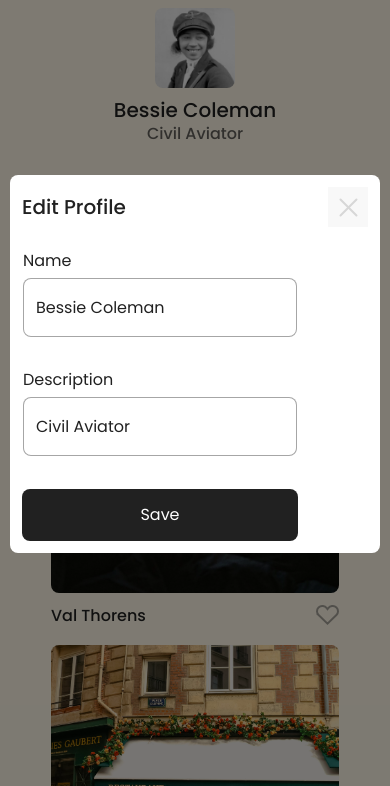
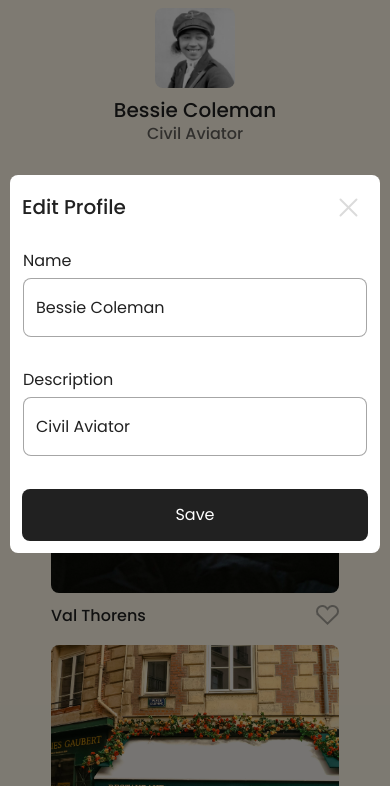
Before and after one commit to YungJaneOv/se_project_spots, a plain HTML site: page index.html in a window 390 px wide. Both pictures are taken after a click on the button "Edit Profile". Shown: the part 58-844 px from the top of the page. Drawn offline with Linux system fonts and the light colour scheme.

Commit message:
Updated Modal Save Btn Inputs

```diff
--- a/blocks/modal.css
+++ b/blocks/modal.css
@@ -107,6 +107,7 @@
   opacity: 0.4;
   border: none;
   background-image: url("../images/Property\ 1=Default.svg");
+  background-color: transparent;
   background-repeat: no-repeat;
   background-position: center;
   background-size: contain;
@@ -164,7 +165,6 @@
   }
   .modal__label {
     min-height: 74px;
-    max-width: 274px;
     margin: 1px;
   }
   .modal__close-btn {
@@ -172,9 +172,9 @@
     right: 12px;
   }
   .modal__submit-btn {
+    width: 100%;
+    padding: 0;
     max-width: none;
-    padding: 0;
-    width: 276px;
     height: 52px;
     /* border-radius: 8px;
     padding-top: 18px;
--- a/index.html
+++ b/index.html
@@ -176,7 +176,6 @@
         </div>
       </div>
     </div>
-    <script src="./scripts/validation.js"></script>
     <script src="./scripts/index.js"></script>
   </body>
 </html>
--- a/scripts/validation.js
+++ /dev/null
@@ -1 +0,0 @@
-console.log("Hello I'm Jane");
```
